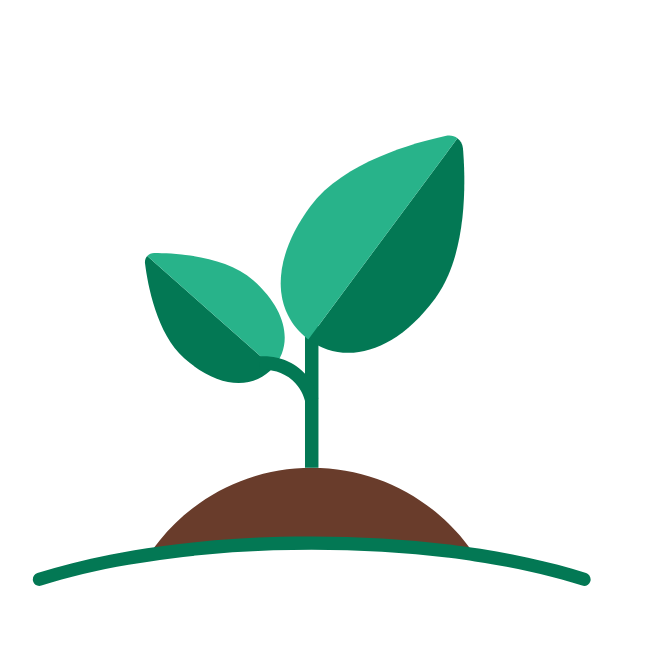
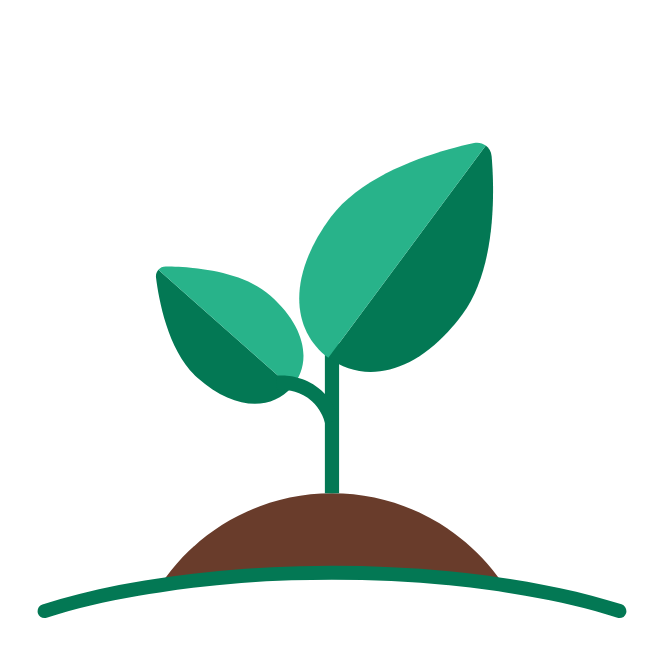
Before and after one commit to nehashivajimalode/plant.github.io, a plain HTML site: page index.html in a window 1280 px wide. Shown: the whole page, without its empty margins (61-719 px from the left). Drawn offline with Linux system fonts and the light colour scheme.

Commit message:
Update index.html

```diff
--- a/index.html
+++ b/index.html
@@ -10,8 +10,8 @@
 <body>
 <?xml version="1.0" encoding="utf-8"?>
 <!-- Generator: Adobe Illustrator 25.0.0, SVG Export Plug-In . SVG Version: 6.00 Build 0)  -->
-	<div style="height:90vh;margin: auto">
-		<svg style="height:90vh;margin: auto" version="1.1" id="Layer_1" xmlns="http://www.w3.org/2000/svg" xmlns:xlink="http://www.w3.org/1999/xlink" x="0px" y="0px"
+	<div style="height:100vh;widht:100vw">
+		<svg style="height:95vh;margin: auto" version="1.1" id="Layer_1" xmlns="http://www.w3.org/2000/svg" xmlns:xlink="http://www.w3.org/1999/xlink" x="0px" y="0px"
 			 viewBox="0 0 119.27 116.61" style="enable-background:new 0 0 119.27 116.61;" xml:space="preserve">
 		<path style="fill:#693C2B;" d="M85.49,88.65c-0.57-0.09-1.13-0.17-1.7-0.26c-7.72-1.09-16.12-1.64-24.73-1.64
 			c-2.09,0-4.17,0.04-6.21,0.09C45.8,87.06,39,87.69,32.65,88.67c0.57-0.85,1.16-1.66,1.79-2.44c5.8-7.17,14.68-11.78,24.64-11.78
```
